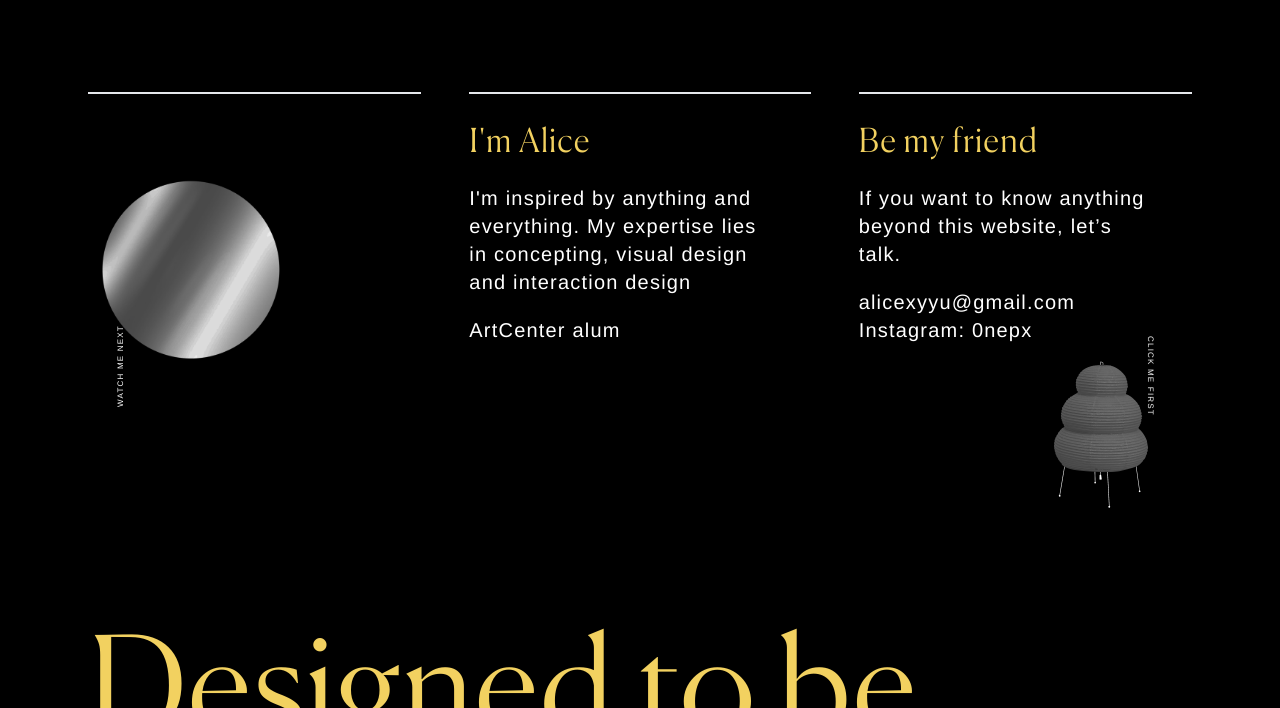
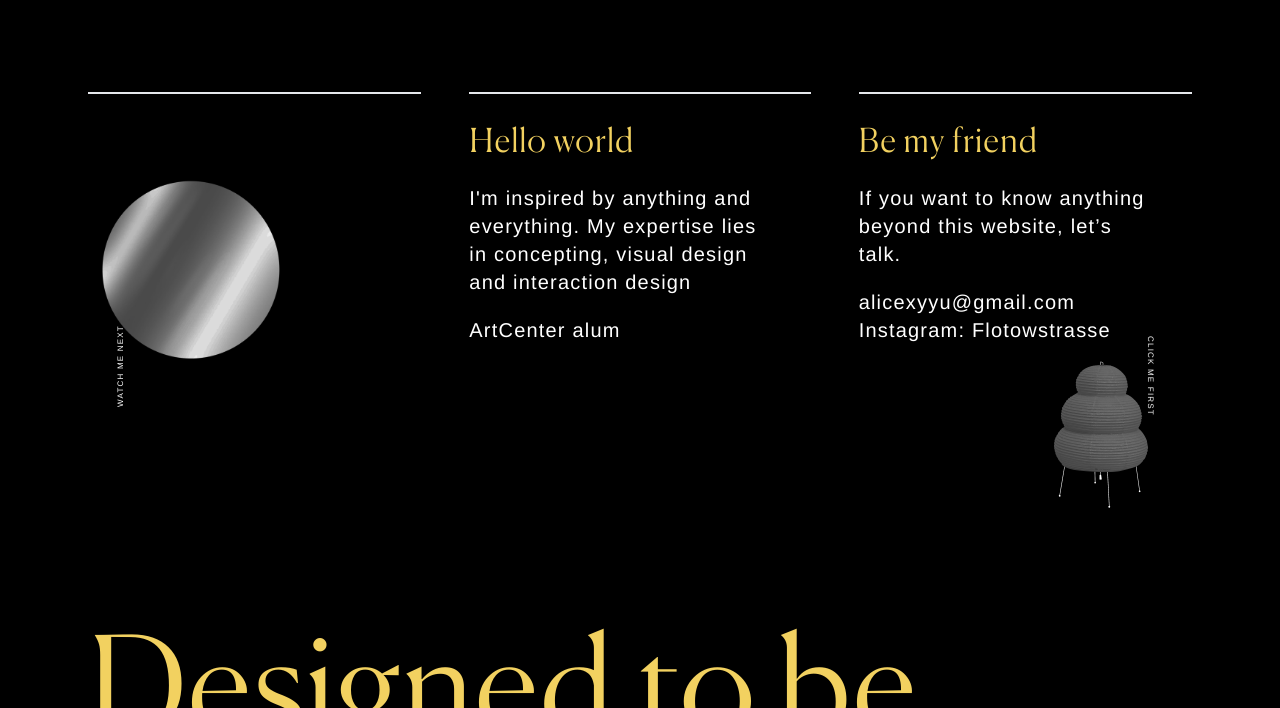
Before and after one commit to flotowstrasse/flotowstrasse.github.io, a plain HTML site: page index.html in a window 1280 px wide. Shown: the part 92-800 px from the top of the page. Drawn offline with nearby package versions, Linux system fonts and the light colour scheme; a script that the page names is missing.

Commit message:
Update index.html

```diff
--- a/index.html
+++ b/index.html
@@ -37,7 +37,7 @@
 				</div>
 				<div class="w-full sm:w-1/3">
 					<div class="border-t-2 border-yellow mx-4">
-						<p class="text-yellow canela hero-subsubtext  mt-6 mb-4">I'm Alice</h2>
+						<p class="text-yellow canela hero-subsubtext  mt-6 mb-4">Hello world</h2>
 							<p class="text-white text-xl HelveticaNeue mr-10">I'm inspired by anything and everything. My
 								expertise lies in
 								concepting,
@@ -56,7 +56,7 @@
 							<br />
 							<a href="https://www.instagram.com/0nepx" class="text-white text-xl HelveticaNeue no-underline hover-blur ">
 								Instagram:
-								0nepx
+								Flotowstrasse
 						</p></a>
 					</div>
 				</div>
```
